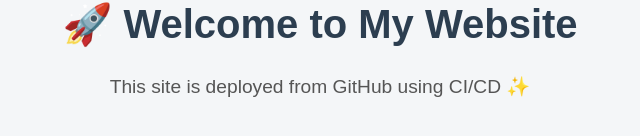
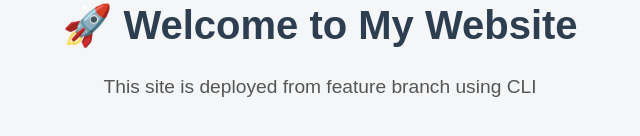
Before and after one commit to santhosh1329/thena_devops_assignment, a plain HTML site: page index.html in a window 1280 px wide. Shown: the part 354-490 px from the top of the page, without its empty margins (320-960 px from the left). Drawn offline with Linux system fonts and the light colour scheme.

Commit message:
feature branch push

```diff
--- a/index.html
+++ b/index.html
@@ -31,7 +31,7 @@
 <body>
   <div class="container">
     <h1>🚀 Welcome to My Website</h1>
-    <p>This site is deployed from GitHub using CI/CD ✨</p>
+    <p>This site is deployed from feature branch using CLI</p>
   </div>
 </body>
 </html>
```
